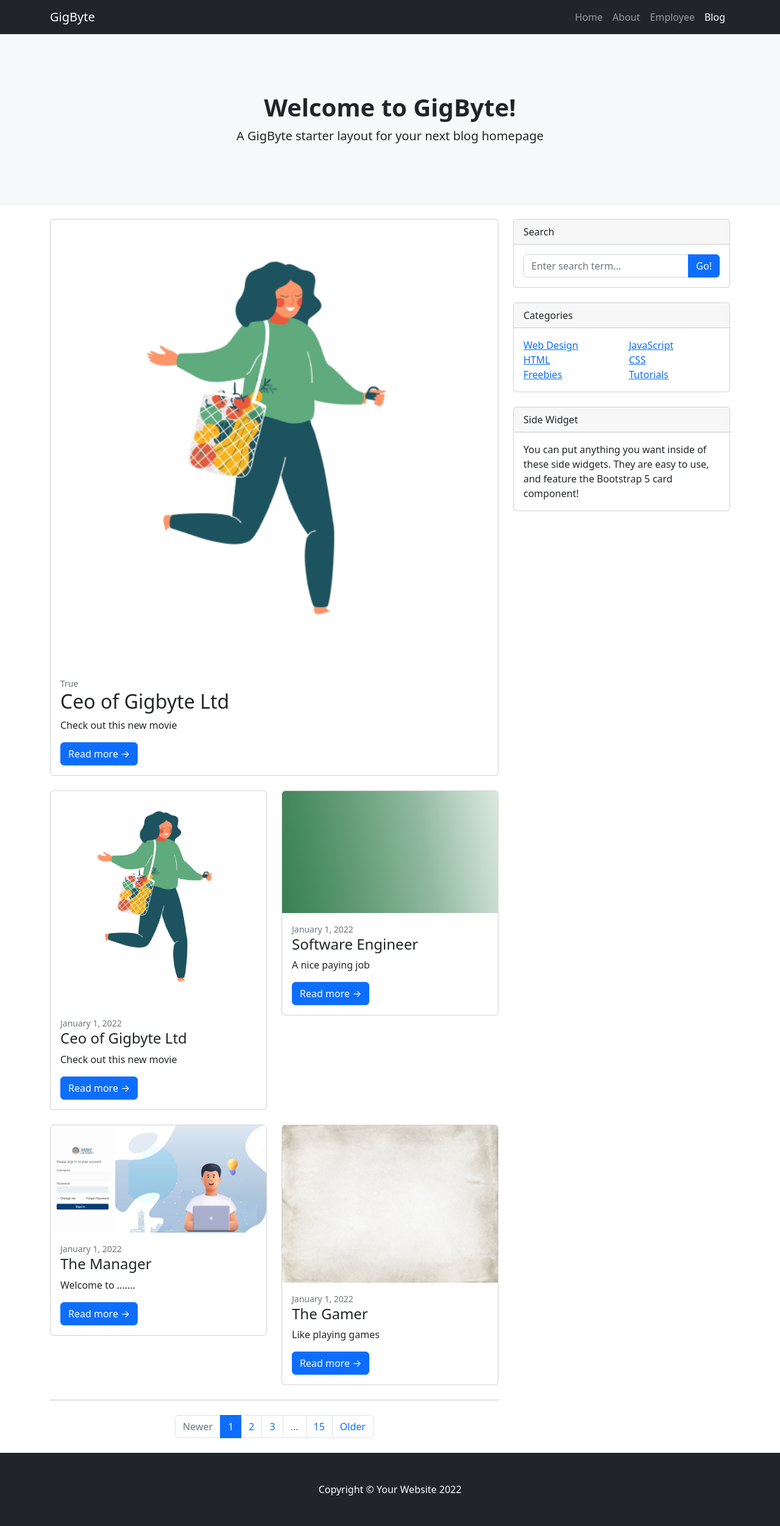
After one commit to Nero-Gh/Responsive-Blog, a Django app: page / in a window 1280 px wide. The commit adds this page. Shown: the whole page at 61% size. Run offline with Django 4.2, Linux system fonts and the light colour scheme; data comes from the database, SQL or seed files in the repository; both versions use the stored data as it was after the commit; parts of the project's set-up code (start-up, migrations or seed data) failed here and were passed over.

Commit message:
complete blog page

```diff
--- a/responsiveblog/settings.py
+++ b/responsiveblog/settings.py
@@ -11,6 +11,7 @@ https://docs.djangoproject.com/en/4.1/ref/settings/
 """
 
 from pathlib import Path
+import os
 
 # Build paths inside the project like this: BASE_DIR / 'subdir'.
 BASE_DIR = Path(__file__).resolve().parent.parent
@@ -117,6 +118,9 @@ USE_TZ = True
 # https://docs.djangoproject.com/en/4.1/howto/static-files/
 
 STATIC_URL = 'static/'
+MEDIA_URL = '/media/'
+
+MEDIA_ROOT = BASE_DIR / 'media'
 
 # Default primary key field type
 # https://docs.djangoproject.com/en/4.1/ref/settings/#default-auto-field
--- a/responsiveblog/urls.py
+++ b/responsiveblog/urls.py
@@ -1,8 +1,10 @@
 
 from django.contrib import admin
 from django.urls import path, include
+from django.conf import settings
+from django.conf.urls.static import static
 
 urlpatterns = [
     path('admin/', admin.site.urls),
-    path('employee/',include('worker.urls'))
-]
+    path('',include('worker.urls')),
+] + static(settings.MEDIA_URL, document_root = settings.MEDIA_ROOT)
--- a/templates/footer.html
+++ b/templates/footer.html
@@ -1,4 +1,4 @@
-<script
+{% comment %} <script
 src="https://code.jquery.com/jquery-3.3.1.slim.min.js"
 integrity="sha384-q8i/X+965DzO0rT7abK41JStQIAqVgRVzpbzo5smXKp4YfRvH+8abtTE1Pi6jizo"
 crossorigin="anonymous"
@@ -15,4 +15,16 @@ integrity="sha384-xrRywqdh3PHs8keKZN+8zzc5TX0GRTLCcmivcbNJWm2rs5C8PRhcEn3czEjhAO
 crossorigin="anonymous"
 ></script>
 </body>
+</html> {% endcomment %}
+
+</body>
+  <!-- Footer-->
+     <footer class="py-5 bg-dark">
+      <div class="container"><p class="m-0 text-center text-white">Copyright &copy; Your Website 2022</p></div>
+  </footer>
+  <!-- Bootstrap core JS-->
+  <script src="https://cdn.jsdelivr.net/npm/bootstrap@5.1.3/dist/js/bootstrap.bundle.min.js"></script>
+  <!-- Core theme JS-->
+  <script src="js/scripts.js"></script>
+</body>
 </html>
--- a/templates/head.html
+++ b/templates/head.html
@@ -61,4 +61,43 @@
     <!-- Custom styles for this template -->
     <link href="album.css" rel="stylesheet" />
   </head>
+
+  <body>
+    <!-- Responsive navbar-->
+    <nav class="navbar navbar-expand-lg navbar-dark bg-dark">
+      <div class="container">
+        <a class="navbar-brand" href="#!">GigByte</a>
+        <button
+          class="navbar-toggler"
+          type="button"
+          data-bs-toggle="collapse"
+          data-bs-target="#navbarSupportedContent"
+          aria-controls="navbarSupportedContent"
+          aria-expanded="false"
+          aria-label="Toggle navigation"
+        >
+          <span class="navbar-toggler-icon"></span>
+        </button>
+        <div class="collapse navbar-collapse" id="navbarSupportedContent">
+          <ul class="navbar-nav ms-auto mb-2 mb-lg-0">
+            <li class="nav-item">
+              <a class="nav-link" href="{% url 'blog'%}">Home</a>
+            </li>
+            <li class="nav-item"><a class="nav-link" href="#!">About</a></li>
+            <li class="nav-item">
+              <a class="nav-link" href="{% url  'employee' %}">Employee</a>
+            </li>
+            <li class="nav-item">
+              <a
+                class="nav-link active"
+                aria-current="page"
+                href="{% url 'blog'%}"
+                >Blog</a
+              >
+            </li>
+          </ul>
+        </div>
+      </div>
+    </nav>
+  </body>
 </html>
--- a/worker/models.py
+++ b/worker/models.py
@@ -1,3 +1,4 @@
+from distutils.command.upload import upload
 from email.policy import default
 from django.db import models
 
@@ -15,6 +16,7 @@ class BlogPost(models.Model):
     title = models.CharField(max_length=255, null=False , blank = False)
     description = models.TextField(null=False , blank = False)
     featured = models.BooleanField(default=False)
+    image = models.ImageField(upload_to='images', null=True , blank =True)
 
     def __str__(self):
         return f'{self.title} , {self.description}, {self.featured}'
--- /dev/null
+++ b/worker/templates/employee/blog.html
@@ -0,0 +1,141 @@
+{% extends 'main.html' %} {% block content %}
+
+<!-- Page header with logo and tagline-->
+<header class="py-5 bg-light border-bottom mb-4">
+  <div class="container">
+    <div class="text-center my-5">
+      <h1 class="fw-bolder">Welcome to GigByte!</h1>
+      <p class="lead mb-0">
+        A GigByte starter layout for your next blog homepage
+      </p>
+    </div>
+  </div>
+</header>
+<!-- Page content-->
+<div class="container">
+  <div class="row">
+    <!-- Blog entries-->
+    <div class="col-lg-8">
+      <!-- Featured blog post-->
+      {%for blog in featuredBlogs %}
+      <div class="card mb-4">
+        <a href="#!">
+          {%if blog.image%}
+          <img class="card-img-top" src="{{blog.image.url}}" alt="..." />
+          {%else%}
+          <img class="card-img-top" src="#" alt="No Image Available" />
+          {%endif%}
+        </a>
+        <div class="card-body">
+          <div class="small text-muted">{{blog.featured}}</div>
+          <h2 class="card-title">{{blog.title}}</h2>
+          <p class="card-text">{{blog.description}}</p>
+          <a class="btn btn-primary" href="{% url 'blog-id' id=blog.id %}"
+            >Read more →</a
+          >
+        </div>
+      </div>
+      {%endfor%}
+      <!-- Nested row for non-featured blog posts-->
+      <div class="row">
+        <!-- Blog post-->
+
+        {% for blog in blogs %}
+        <div class="col-lg-6">
+          <div class="card mb-4">
+            <a href="#!">
+              {%if blog.image %}
+              <img class="card-img-top" src="{{blog.image.url}}" alt="..." />
+              {%else%}
+              <img class="card-img-top" src="#" alt="No Image Available" />
+              {%endif%}</a
+            >
+            <div class="card-body">
+              <div class="small text-muted">January 1, 2022</div>
+              <h2 class="card-title h4">{{blog.title}}</h2>
+              <p class="card-text">{{blog.description}}</p>
+              <a class="btn btn-primary" href="{%url 'blog-id' id=blog.id%}"
+                >Read more →</a
+              >
+            </div>
+          </div>
+        </div>
+        {% endfor %}
+      </div>
+      <!-- Pagination-->
+      <nav aria-label="Pagination">
+        <hr class="my-0" />
+        <ul class="pagination justify-content-center my-4">
+          <li class="page-item disabled">
+            <a class="page-link" href="#" tabindex="-1" aria-disabled="true"
+              >Newer</a
+            >
+          </li>
+          <li class="page-item active" aria-current="page">
+            <a class="page-link" href="#!">1</a>
+          </li>
+          <li class="page-item"><a class="page-link" href="#!">2</a></li>
+          <li class="page-item"><a class="page-link" href="#!">3</a></li>
+          <li class="page-item disabled">
+            <a class="page-link" href="#!">...</a>
+          </li>
+          <li class="page-item"><a class="page-link" href="#!">15</a></li>
+          <li class="page-item"><a class="page-link" href="#!">Older</a></li>
+        </ul>
+      </nav>
+    </div>
+    <!-- Side widgets-->
+    <div class="col-lg-4">
+      <!-- Search widget-->
+      <div class="card mb-4">
+        <div class="card-header">Search</div>
+        <div class="card-body">
+          <div class="input-group">
+            <input
+              class="form-control"
+              type="text"
+              placeholder="Enter search term..."
+              aria-label="Enter search term..."
+              aria-describedby="button-search"
+            />
+            <button class="btn btn-primary" id="button-search" type="button">
+              Go!
+            </button>
+          </div>
+        </div>
+      </div>
+      <!-- Categories widget-->
+      <div class="card mb-4">
+        <div class="card-header">Categories</div>
+        <div class="card-body">
+          <div class="row">
+            <div class="col-sm-6">
+              <ul class="list-unstyled mb-0">
+                <li><a href="#!">Web Design</a></li>
+                <li><a href="#!">HTML</a></li>
+                <li><a href="#!">Freebies</a></li>
+              </ul>
+            </div>
+            <div class="col-sm-6">
+              <ul class="list-unstyled mb-0">
+                <li><a href="#!">JavaScript</a></li>
+                <li><a href="#!">CSS</a></li>
+                <li><a href="#!">Tutorials</a></li>
+              </ul>
+            </div>
+          </div>
+        </div>
+      </div>
+      <!-- Side widget-->
+      <div class="card mb-4">
+        <div class="card-header">Side Widget</div>
+        <div class="card-body">
+          You can put anything you want inside of these side widgets. They are
+          easy to use, and feature the Bootstrap 5 card component!
+        </div>
+      </div>
+    </div>
+  </div>
+</div>
+
+{% endblock %}
--- a/worker/templates/employee/edit.html
+++ b/worker/templates/employee/edit.html
@@ -1,6 +1,6 @@
 {% extends 'main.html' %} {% block content %}
-<body>
-  <form action="/worker/edit/{{worker.id}}/" method="POST" class="form">
+
+<form action="/employee/edit/{{worker.id}}/" method="POST" class="form">
   {% csrf_token %}
   <p>
     <label for="name">Name:</label>
@@ -13,5 +13,5 @@
 
   <button type="submit" class="btn btn-primary">Update</button>
 </form>
-</body>
+
 {% endblock %}
--- a/worker/templates/employee/form.html
+++ b/worker/templates/employee/form.html
@@ -1,5 +1,5 @@
 {% extends 'main.html' %} {% block content %}
-<body>
+
 <form action="/employee/form/" method="post">
   {% csrf_token %}
   <p>
@@ -13,5 +13,5 @@
 
   <button type="submit">Add</button>
 </form>
-</body>
+
 {% endblock%}
--- a/worker/urls.py
+++ b/worker/urls.py
@@ -3,8 +3,11 @@ from . import views
 
 
 urlpatterns = [
-    path('', views.home, name='home'),
-    path('form/', views.add, name='add'),
-    path('delete/<int:id>/', views.deleteForm , name='deleteForm'),
-    path('edit/<int:id>/', views.edit , name='edit'),
+    path('', views.blog , name='blog'),
+    path('employee/', views.home, name='employee'),
+    path('form/', views.add, name='add-employee'),
+    path('delete/<int:id>/', views.deleteForm , name='delete-employee'),
+    path('edit/<int:id>/', views.edit , name='edit-employee'),
+    path('details/', views.details , name='details'),
+    path('details/<int:id>', views.detailsId , name='blog-id'),
 ]
--- a/worker/views.py
+++ b/worker/views.py
@@ -2,7 +2,7 @@ from django.shortcuts import render
 from django.http import HttpResponse,HttpResponseRedirect,Http404
 from django.template import loader
 from django.urls import reverse
-from .models import Workers
+from .models import Workers,BlogPost
 
 # Create your views here.
 
@@ -53,3 +53,34 @@ def edit(request,id):
         return HttpResponseRedirect('/employee/')
 
     return render(request,'employee/edit.html',context)
+
+
+
+
+
+
+def blog(request):
+    myBlog = BlogPost.objects.all()
+    featuredBlog = BlogPost.objects.filter(featured=True)
+    context = {
+        'blogs':myBlog,
+        'featuredBlogs':featuredBlog
+    }
+    return render(request,'employee/blog.html',context)
+
+
+
+def details(request):
+    # context = {
+    #     'details':details
+    # }
+    return render(request,'employee/details.html')
+
+
+
+def detailsId(request,id):
+    details =BlogPost.objects.get(pk=id)
+    context = {
+        'details':details
+    }
+    return render(request,'employee/details.html',context)
```
Also changed, not shown: worker/templates/employee/details.html (added, +180 -0 lines), worker/templates/employee/index.html (+6 -9 lines), db.sqlite3, media/images/1233.png (added), media/images/bach.jpg (added), media/images/edited.png (added), media/images/qwq.png (added), worker/migrations/0003_blogpost_image.py (added). Lines whose indentation alone changed are shown as unchanged.
